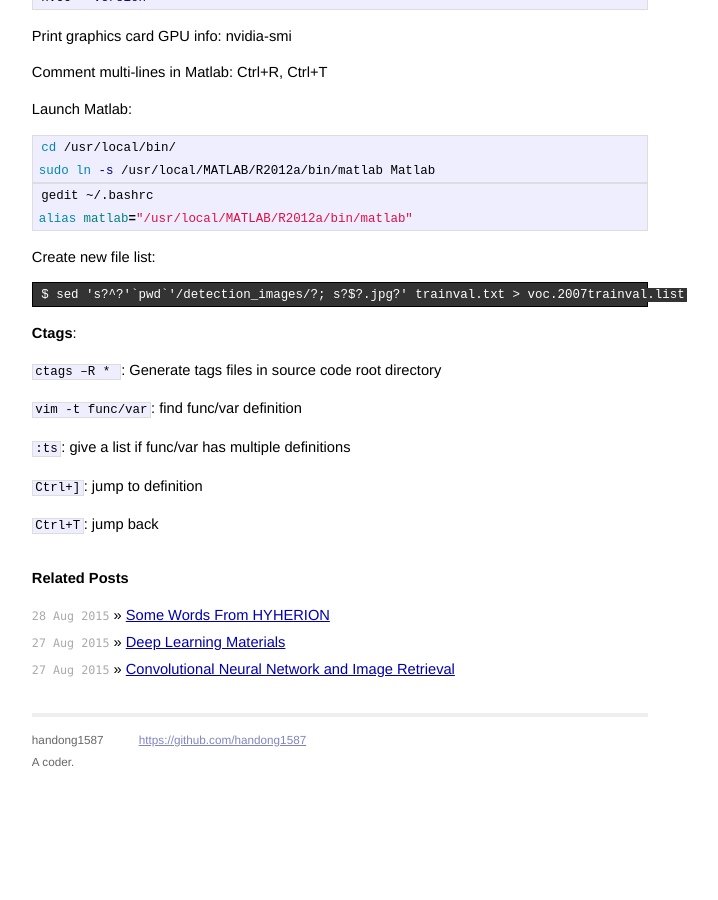
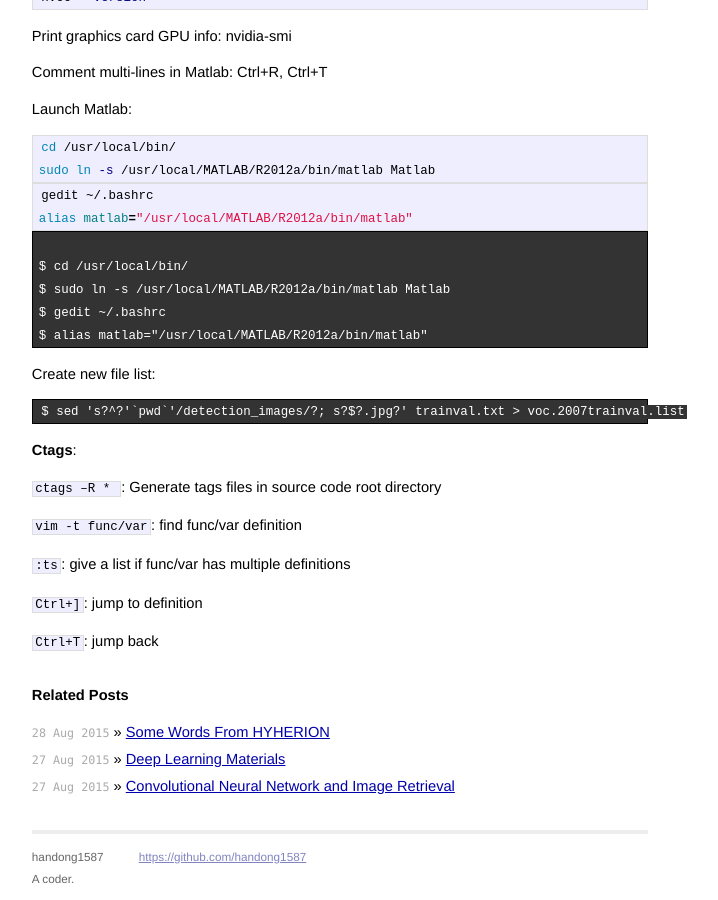
Before and after one commit to handong1587/handong1587.github.io, a Jekyll site: the page built from _posts/2015-07-24-some-useful-linux-commands.md, in a window 1280 px wide and 900 px high, scrolled down 3627 px. Shown: the whole window, without its empty margins (300-1018 px from the left). Built offline with Jekyll 4.4.1, drawn with Linux system fonts in a browser that asks for light colours; Markdown is read by kramdown in place of the engine named in the settings; before the commit the page ends 4411 px from its top, so only the background shows below that.

Commit message:
update md files

````diff
--- a/_posts/2015-07-24-some-useful-linux-commands.md
+++ b/_posts/2015-07-24-some-useful-linux-commands.md
@@ -288,6 +288,13 @@ gedit ~/.bashrc
 alias matlab="/usr/local/MATLAB/R2012a/bin/matlab"
 ```
 
+<pre class="terminal"><code>
+$ cd /usr/local/bin/
+$ sudo ln -s /usr/local/MATLAB/R2012a/bin/matlab Matlab
+$ gedit ~/.bashrc
+$ alias matlab="/usr/local/MATLAB/R2012a/bin/matlab"
+</code></pre>
+
 Create new file list:
 
 <pre class="terminal"><code>$ sed 's?^?'`pwd`'/detection_images/?; s?$?.jpg?' trainval.txt > voc.2007trainval.list</code></pre>
````
